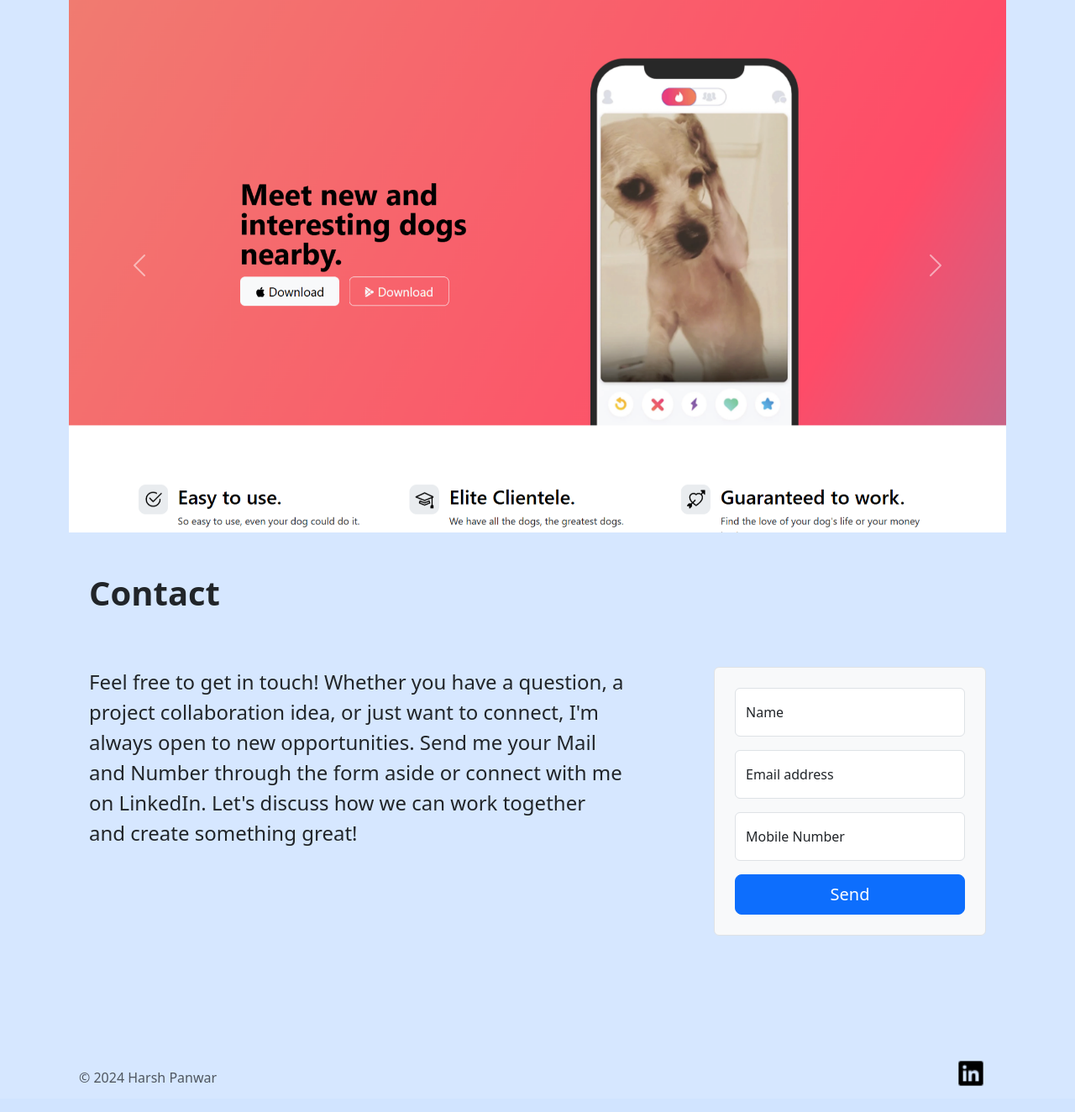
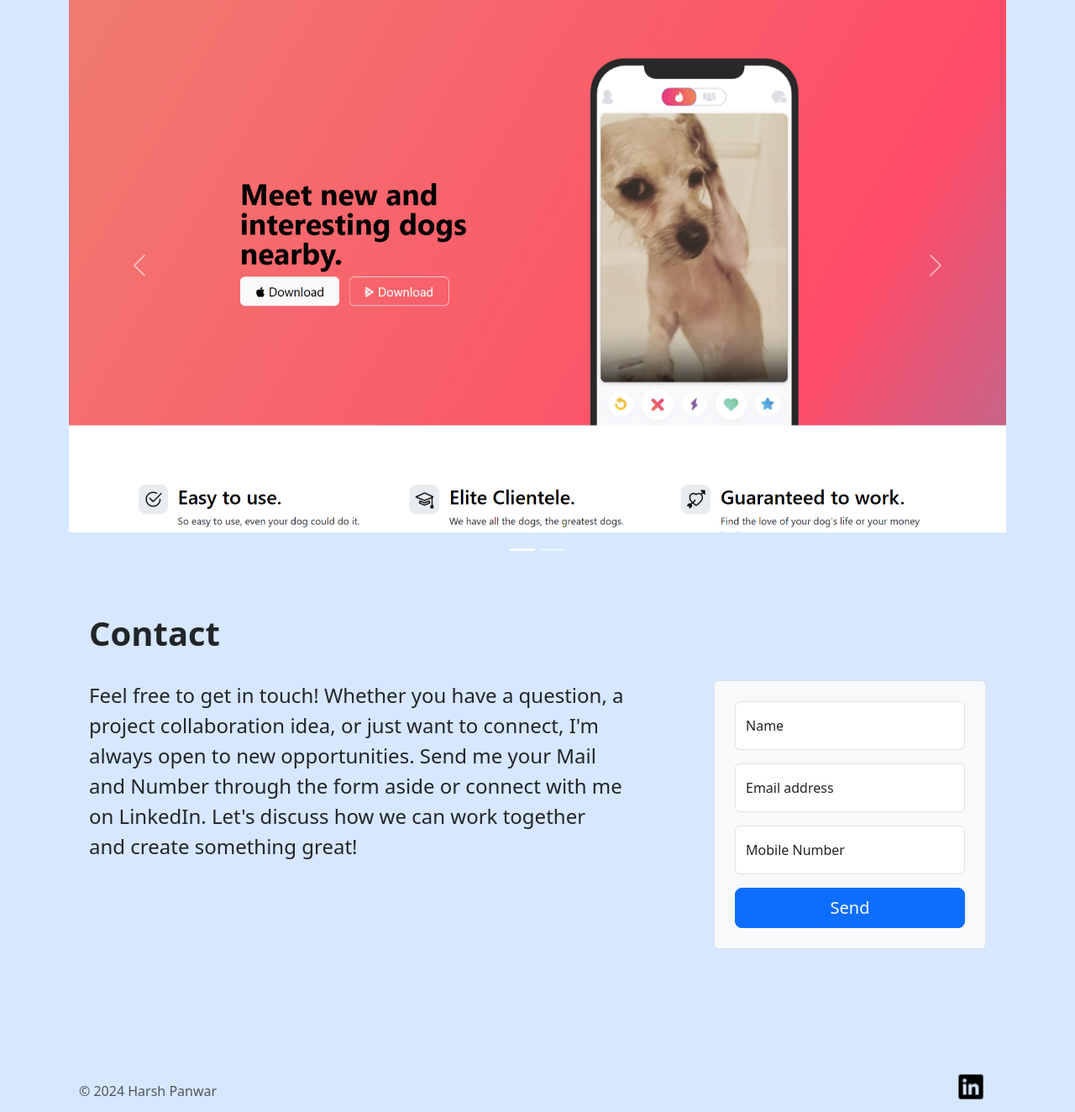
Before and after one commit to harshongithub/webprojects, a Flask app: page / in a window 1280 px wide. Shown: the part 1305-2629 px from the top of the page at 84% size. Before the commit the page ends 2598 px from the top, so only its background shows below. Run offline with Flask 3, Linux system fonts and the light colour scheme.

Commit message:
optimize site

```diff
--- a/templates/index.html
+++ b/templates/index.html
@@ -123,7 +123,7 @@
 
 <div class="container" id="work">
   <h2 class="pb-5 ">Sample Work</h2>
-  <div id="carouselExampleIndicators" class="carousel slide">
+  <div id="carouselExampleIndicators" class="carousel slide pb-5">
     <div class="carousel-indicators">
       <button type="button" data-bs-target="#carouselExampleIndicators" data-bs-slide-to="0" class="active" aria-current="true" aria-label="Slide 1"></button>
       <button type="button" data-bs-target="#carouselExampleIndicators" data-bs-slide-to="1" aria-label="Slide 2"></button>
@@ -155,7 +155,7 @@
   <h2 class="pb-2 ">Contact</h2>
 
 <div class="container col-xl-12 col-xxl-12 px-0 mx-0 pb-5 pt-0" id="contact">
-  <div class="row g-lg-5 py-5">
+  <div class="row g-lg-5 pb-5 pt-3">
     <div class="col-lg-8 text-left text-lg-start">
       <p class="col-lg-11 fs-4">Feel free to get in touch! Whether you have a question, a project collaboration idea, or just want to connect, I'm always open to new opportunities. Send me your Mail and Number through the form aside or connect with me on LinkedIn. Let's discuss how we can work together and create something great!</p>
     </div>
```
